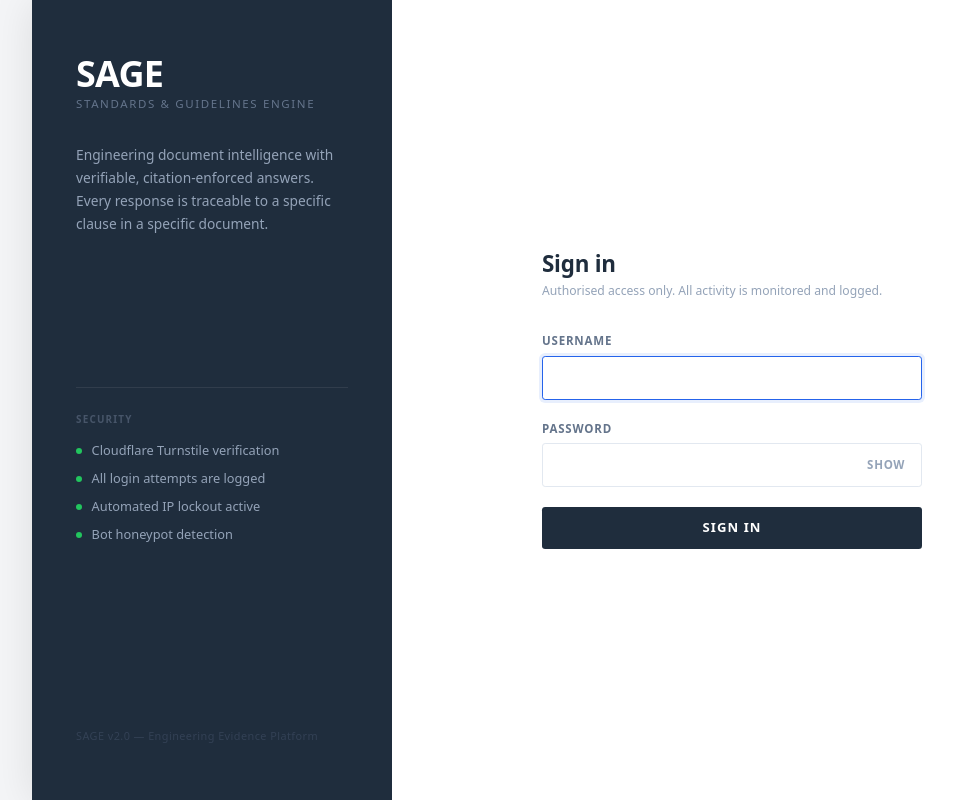
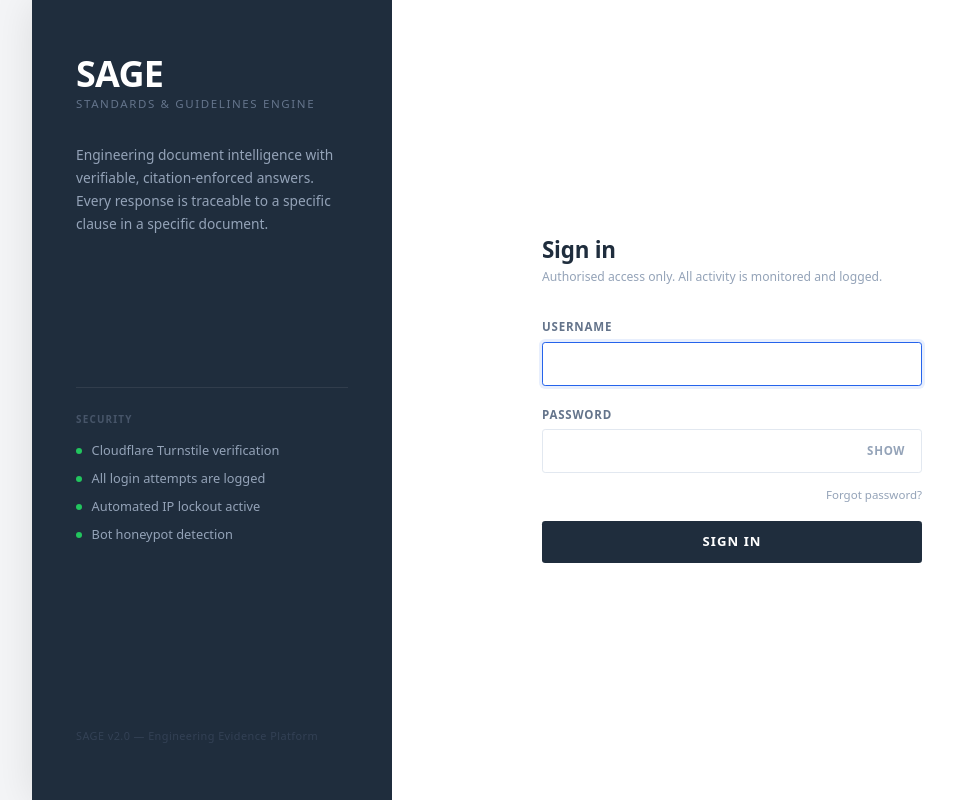
Before and after one commit to raghav-273/sage, a Django app: page /login/ in a window 1280 px wide. Shown: the whole page, without its empty margins (88-1042 px from the left). Run offline with Django 5.2, Linux system fonts and the light colour scheme; parts of the project's set-up code (start-up, migrations or seed data) failed here and were passed over; some libraries are stand-ins or nearby versions.

Commit message:
feat(ui): add password recovery to login page

```diff
--- a/apps/portal/templates/portal/login.html
+++ b/apps/portal/templates/portal/login.html
@@ -92,6 +92,14 @@
           </div>
         </div>
 
+        <div style="text-align:right;margin-top:-0.75rem;margin-bottom:1rem;">
+          <a href="{% url 'password_reset' %}"
+             style="font-size:0.72rem;color:#94a3b8;text-decoration:none;">
+            Forgot password?
+          </a>
+        </div>
+
+
         {% if challenge_required %}
         <div class="login-verification-block">
           <div class="login-verification-label">Verification required</div>
```
